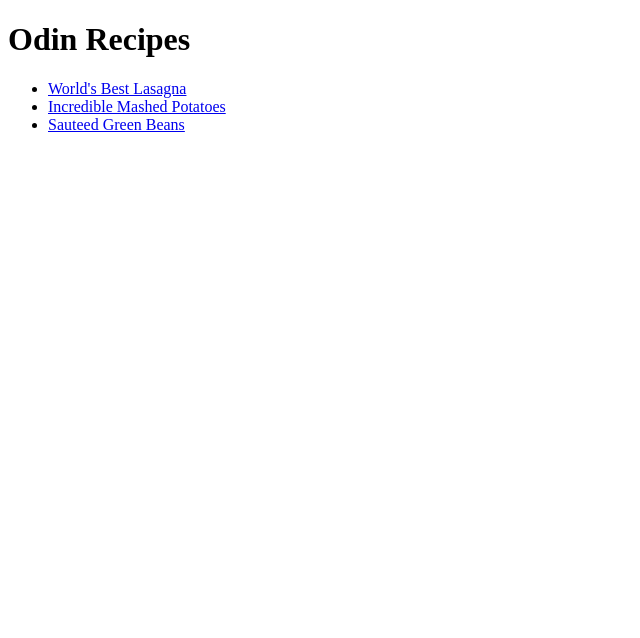
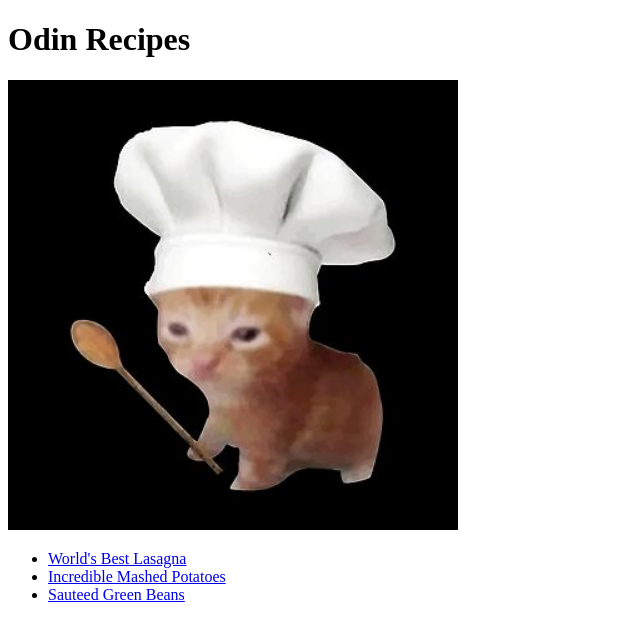
Before and after one commit to andrew-j-brown/odin-recipes, a plain HTML site: page index.html in a window 1280 px wide. Shown: the whole page, without its empty margins (0-640 px from the left). Drawn offline with Linux system fonts and the light colour scheme.

Commit message:
Added image to index.html

```diff
--- a/index.html
+++ b/index.html
@@ -7,6 +7,7 @@
 
   <body>
     <h1>Odin Recipes</h1>
+    <img src="./chef.jpg" alt="the chef, hard at work" height="450">
     <ul>
       <li>
         <a href="./recipes/lasagna.html">World's Best Lasagna</a>
```
Also changed, not shown: chef.jpg (added).
